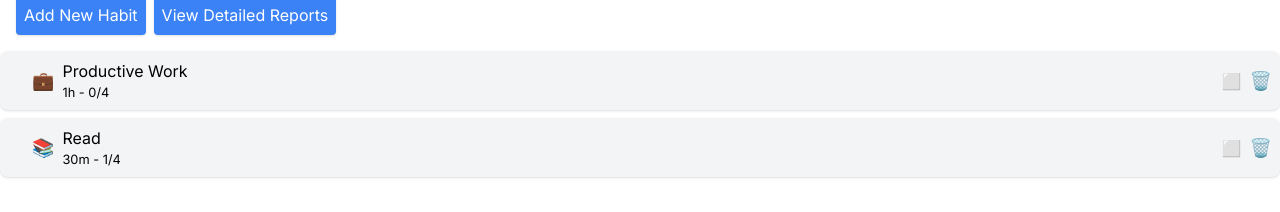
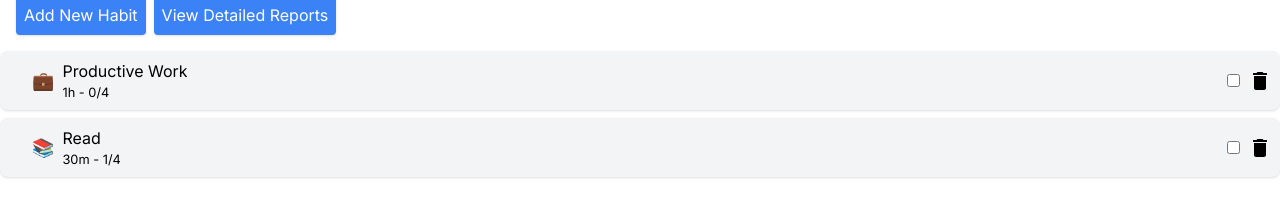
Before and after one commit to icycoldveins/habit_tracker, a Next.js app: page / in a window 1280 px wide. Shown: the part 185-397 px from the top of the page. Built offline with nearby package versions, Linux system fonts and the light colour scheme.

Commit message:
added trash icon from material library

```diff
--- a/package.json
+++ b/package.json
@@ -9,6 +9,10 @@
     "lint": "next lint"
   },
   "dependencies": {
+    "@emotion/react": "^11.11.1",
+    "@emotion/styled": "^11.11.0",
+    "@mui/icons-material": "^5.14.18",
+    "@mui/material": "^5.14.18",
     "next": "14.0.2",
     "react": "^18",
     "react-bootstrap": "^2.9.1",
--- a/src/app/HabitList.tsx
+++ b/src/app/HabitList.tsx
@@ -1,8 +1,13 @@
 "use client";
 import React, { useState } from "react";
+import DeleteIcon from "@mui/icons-material/Delete";
 const deleteHabit = (habitId: number) => {
   // Logic to delete the habit with the given habitId
 };
+const toggleCompletion = (habitId: number) => {
+  // Logic to toggle the completion status of the habit with the given habitId
+};
+
 const HabitList = () => {
   const [habits, setHabits] = useState([
     {
@@ -13,7 +18,6 @@ const HabitList = () => {
       completed: false,
       color: "bg-blue-200",
       icon: "💼",
-
     },
     {
       id: 2,
@@ -26,8 +30,6 @@ const HabitList = () => {
     },
     // Add more habits as needed
   ]);
-
-  // Add your handler methods here (toggleCompletion, deleteHabit, etc.)
 
   return (
     <div className="habit-list">
@@ -47,15 +49,15 @@ const HabitList = () => {
             </div>
           </div>
           <div className="flex items-center">
-            {/* Replace with actual buttons for actions */}
-            {habit.completed ? "✅" : "⬜"}
-            <span
+            <input
+              type="checkbox"
+              checked={habit.completed}
+              onChange={() => toggleCompletion(habit.id)}
+            />
+            <DeleteIcon
               className="text-lg ml-2 cursor-pointer"
               onClick={() => deleteHabit(habit.id)}
-            >
-              🗑️
-            </span>{" "}
-            {/* Trash icon for deletion */}
+            />
           </div>
         </div>
       ))}
```
Also changed, not shown: 1 other file (tests, documents, lock files or other folders).
